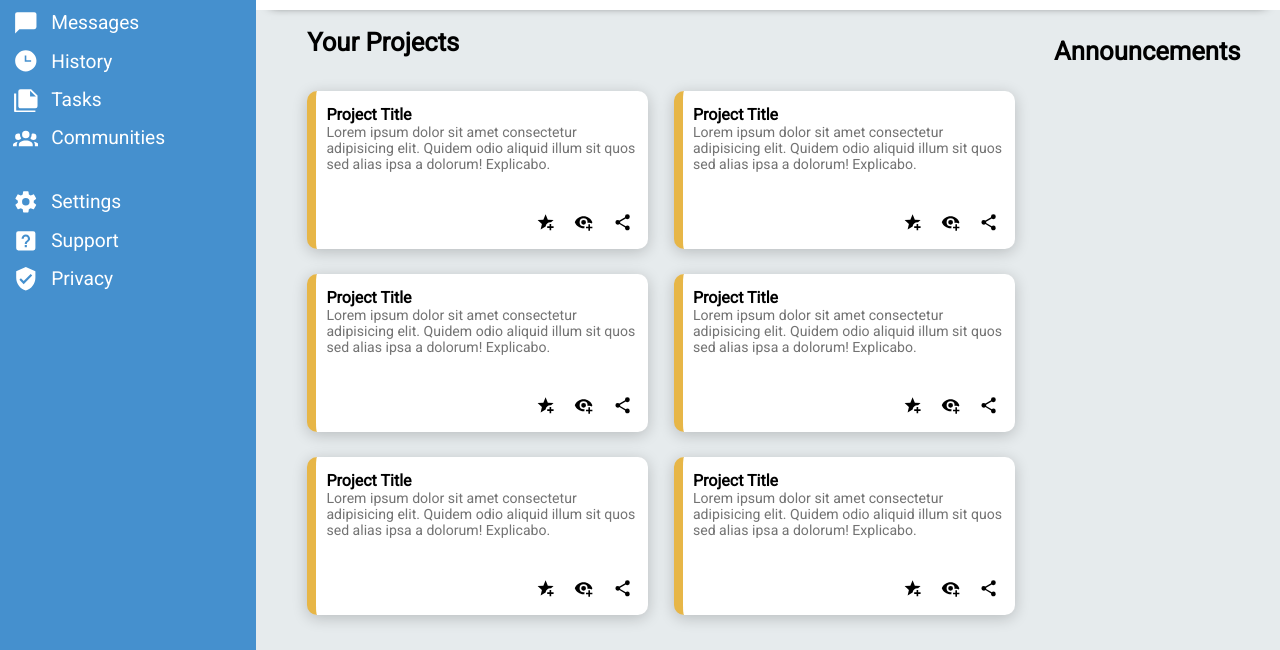
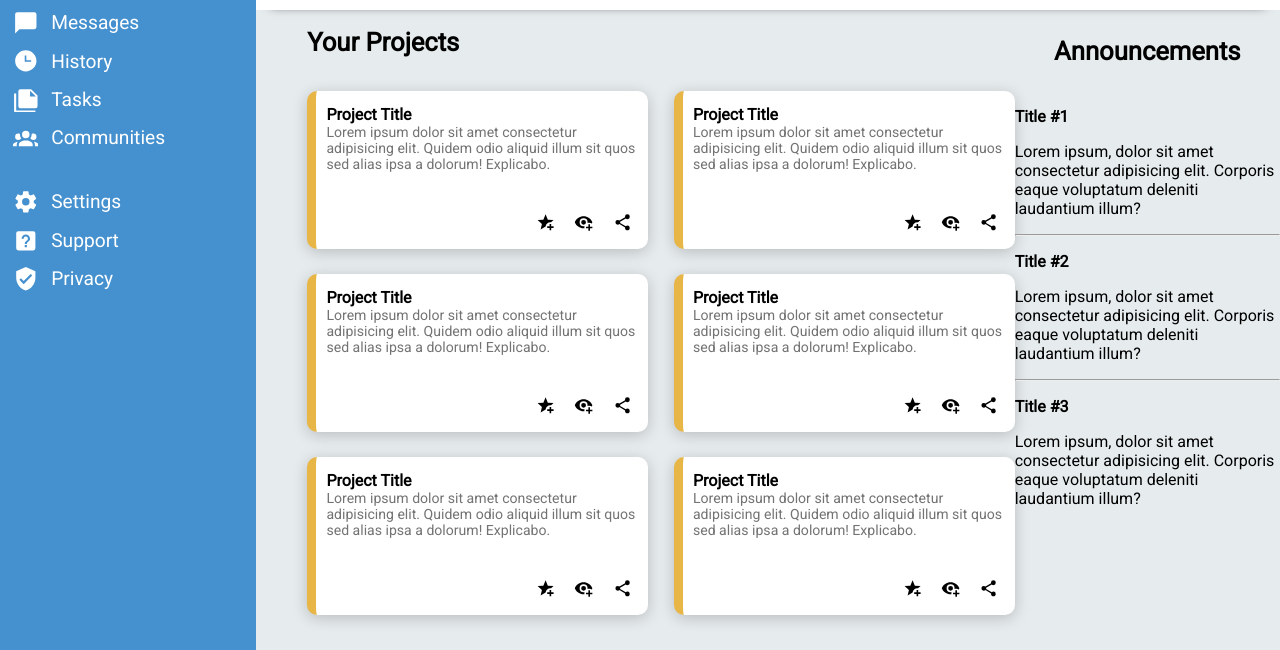
Before and after one commit to TSinha2/odin-admin-dashboard, a plain HTML site: page index.html in a window 1280 px wide. Shown: the part 150-800 px from the top of the page. Drawn offline with Linux system fonts and the light colour scheme.

Commit message:
index.html: Add announcements card

```diff
--- a/index.html
+++ b/index.html
@@ -105,6 +105,20 @@
         </div>
 
         <h3 class="project-title announcement-title">Announcements</h3>
+        <div class="rightside-container">
+            <div class="announcement-card">
+                <h3 class="an-title">Title #1</h3>
+                <p class="an-text"> Lorem ipsum, dolor sit amet consectetur adipisicing elit. Corporis eaque voluptatum deleniti laudantium illum?</p>
+                <hr />
+                <h3 class="an-title">Title #2</h3>
+                <p class="an-text"> Lorem ipsum, dolor sit amet consectetur adipisicing elit. Corporis eaque voluptatum deleniti laudantium illum?</p>
+                <hr />
+                <h3 class="an-title">Title #3</h3>
+                <p class="an-text"> Lorem ipsum, dolor sit amet consectetur adipisicing elit. Corporis eaque voluptatum deleniti laudantium illum?</p>
+
+            </div>
+
+        </div>
 
     </div>
 
```
